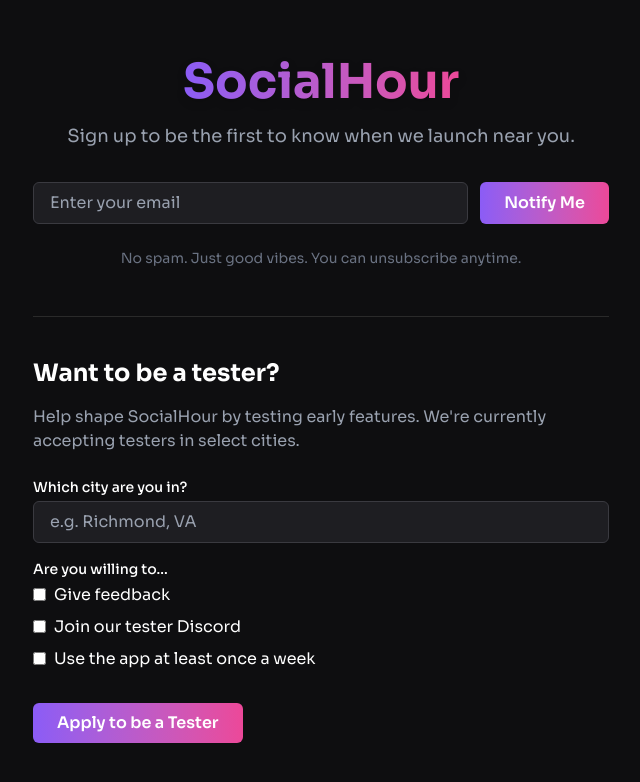
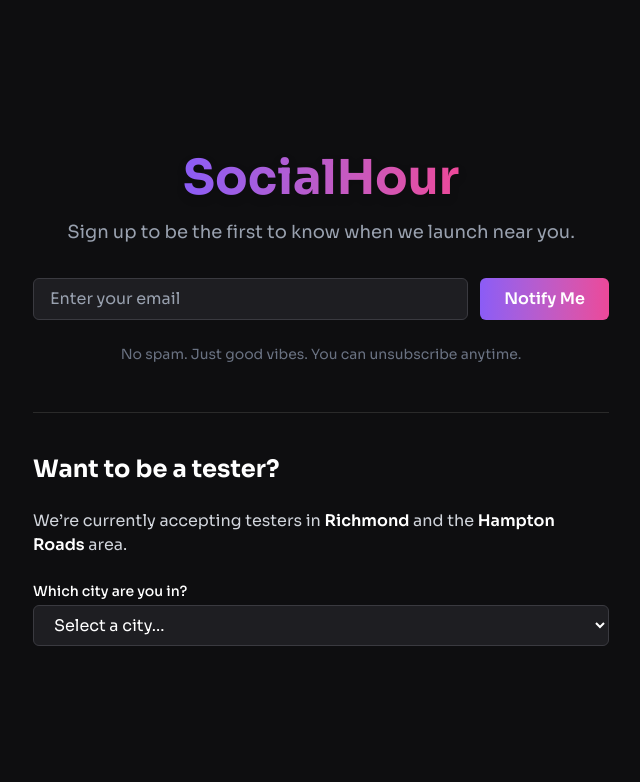
Before and after one commit to XavierMe/SocialHour-Web, a Next.js app: page / in a window 1280 px wide. Shown: the top 782 px of the page, without its empty margins (319-959 px from the left). Built offline with nearby package versions, Linux system fonts and the light colour scheme.

Commit message:
Add tester signup form to landing page

```diff
--- a/src/app/page.tsx
+++ b/src/app/page.tsx
@@ -5,6 +5,19 @@
 export default function Home() {
   const [email, setEmail] = useState("");
   const [submitted, setSubmitted] = useState(false);
+  const [city, setCity] = useState("");
+  const [allowed, setAllowed] = useState(false);
+
+  const allowedCities = [
+    "Richmond",
+    "Norfolk",
+    "Virginia Beach",
+    "Chesapeake",
+    "Hampton",
+    "Newport News",
+    "Suffolk",
+    "Portsmouth",
+  ];
 
   const handleSubmit = (e: React.FormEvent) => {
     e.preventDefault();
@@ -15,7 +28,6 @@
 
   const handleTesterSubmit = (e: React.FormEvent) => {
     e.preventDefault();
-    // TODO: Collect tester data and send to backend or Supabase
     console.log("Tester form submitted");
   };
 
@@ -59,50 +71,117 @@
         </p>
 
         {/* Tester Signup Section */}
-        <div className="mt-12 border-t border-[#2a2a2a] pt-10 text-left">
-          <h2 className="text-2xl font-bold mb-4">Want to be a tester?</h2>
-          <p className="text-gray-400 mb-6">
-            Help shape SocialHour by testing early features. We're currently accepting testers in select cities.
+        <div className="mt-12 border-t border-[#2a2a2a] pt-10 text-left space-y-6">
+          <h2 className="text-2xl font-bold text-white">Want to be a tester?</h2>
+          <p className="text-gray-300">
+            We’re currently accepting testers in{" "}
+            <span className="font-semibold text-white">Richmond</span> and the{" "}
+            <span className="font-semibold text-white">Hampton Roads</span> area.
           </p>
 
-          <form onSubmit={handleTesterSubmit} className="space-y-4">
+          {/* Styled Dropdown */}
+          <div className="space-y-3">
+            <label className="block text-sm font-medium mb-1 text-white">Which city are you in?</label>
+            <select
+              value={city}
+              onChange={(e) => {
+                const selectedCity = e.target.value;
+                setCity(selectedCity);
+                setAllowed(allowedCities.includes(selectedCity));
+              }}
+              className="w-full px-4 py-2 rounded-md bg-[#1e1e22] text-white border border-[#3a3a40] focus:outline-none focus:ring-2 focus:ring-purple-500 transition"
+            >
+              <option value="">Select a city...</option>
+              {allowedCities.map((cityOption) => (
+                <option key={cityOption} value={cityOption}>
+                  {cityOption}
+                </option>
+              ))}
+              <option value="Other">Other</option>
+            </select>
+          </div>
+
+          {/* Conditional Form */}
+          {allowed ? (
+            <form onSubmit={handleTesterSubmit} className="space-y-4 pt-2">
+              {/* Checkboxes */}
+              <div className="space-y-2">
+                <label className="block text-sm font-medium mb-1 text-white">Are you willing to...</label>
+                <label className="flex items-center gap-2 text-sm">
+                  <input type="checkbox" className="accent-purple-500" required />
+                  Give feedback regularly
+                </label>
+                <label className="flex items-center gap-2 text-sm">
+                  <input type="checkbox" className="accent-purple-500" required />
+                  Join our Discord for updates & discussions
+                </label>
+                <label className="flex items-center gap-2 text-sm">
+                  <input type="checkbox" className="accent-purple-500" required />
+                  Use the app in real-world social settings
+                </label>
+              </div>
+
+              {/* Honest feedback question */}
               <div>
-              <label className="block text-sm font-medium mb-1">
-                Which city are you in?
+                <label className="block text-sm font-medium mb-1 text-white">
+                  What kind of feedback would you give to help us grow?
                 </label>
-              <input
-                type="text"
-                placeholder="e.g. Richmond, VA"
-                className="w-full px-4 py-2 rounded-md text-white bg-[#1e1e22] border border-[#3a3a40] placeholder-gray-400"
+                <textarea
+                  placeholder="Be honest — what would make this app better, more fun, or more useful?"
+                  className="w-full h-28 px-4 py-2 rounded-md bg-[#1e1e22] text-white border border-[#3a3a40] placeholder-gray-400"
                   required
                 />
               </div>
 
-            <div className="space-y-2">
-              <label className="block text-sm font-medium mb-1">
-                Are you willing to...
-              </label>
-              <label className="flex items-center gap-2">
-                <input type="checkbox" className="accent-purple-500" />
-                Give feedback
-              </label>
-              <label className="flex items-center gap-2">
-                <input type="checkbox" className="accent-purple-500" />
-                Join our tester Discord
-              </label>
-              <label className="flex items-center gap-2">
-                <input type="checkbox" className="accent-purple-500" />
-                Use the app at least once a week
-              </label>
+              {/* Device / experience */}
+              <div>
+                <label className="block text-sm font-medium mb-1 text-white">What phone do you use?</label>
+                <input
+                  type="text"
+                  placeholder="e.g. iPhone 15, Galaxy S22"
+                  className="w-full px-4 py-2 rounded-md bg-[#1e1e22] text-white border border-[#3a3a40] placeholder-gray-400"
+                  required
+                />
               </div>
 
+              <div>
+                <label className="block text-sm font-medium mb-1 text-white">Have you ever beta tested an app before?</label>
+                <select
+                  className="w-full px-4 py-2 rounded-md bg-[#1e1e22] text-white border border-[#3a3a40] focus:outline-none"
+                  required
+                >
+                  <option value="">Select...</option>
+                  <option value="yes">Yes</option>
+                  <option value="no">No</option>
+                </select>
+              </div>
+
+              {/* Submit */}
               <button
                 type="submit"
-              className="mt-4 bg-gradient-to-r from-[#8b5cf6] to-[#ec4899] text-white px-6 py-2 rounded-md font-semibold hover:opacity-90 transition"
+                className="bg-gradient-to-r from-[#8b5cf6] to-[#ec4899] text-white px-6 py-2 rounded-md font-semibold hover:opacity-90 transition"
               >
                 Apply to be a Tester
               </button>
+
+              {/* Discord Link */}
+              <p className="text-sm text-gray-400 mt-4">
+                Already on Discord?{" "}
+                <a
+                  href="https://discord.gg/your-server" // Replace with real link
+                  target="_blank"
+                  rel="noopener noreferrer"
+                  className="text-purple-400 underline hover:text-pink-400 transition"
+                >
+                  Join our tester Discord here
+                </a>
+              </p>
             </form>
+          ) : city && (
+            <p className="text-sm text-red-500">
+              We’re not accepting testers in your area yet.
+            </p>
+          )}
         </div>
       </div>
     </div>
```
Lines whose indentation alone changed are shown as unchanged.
